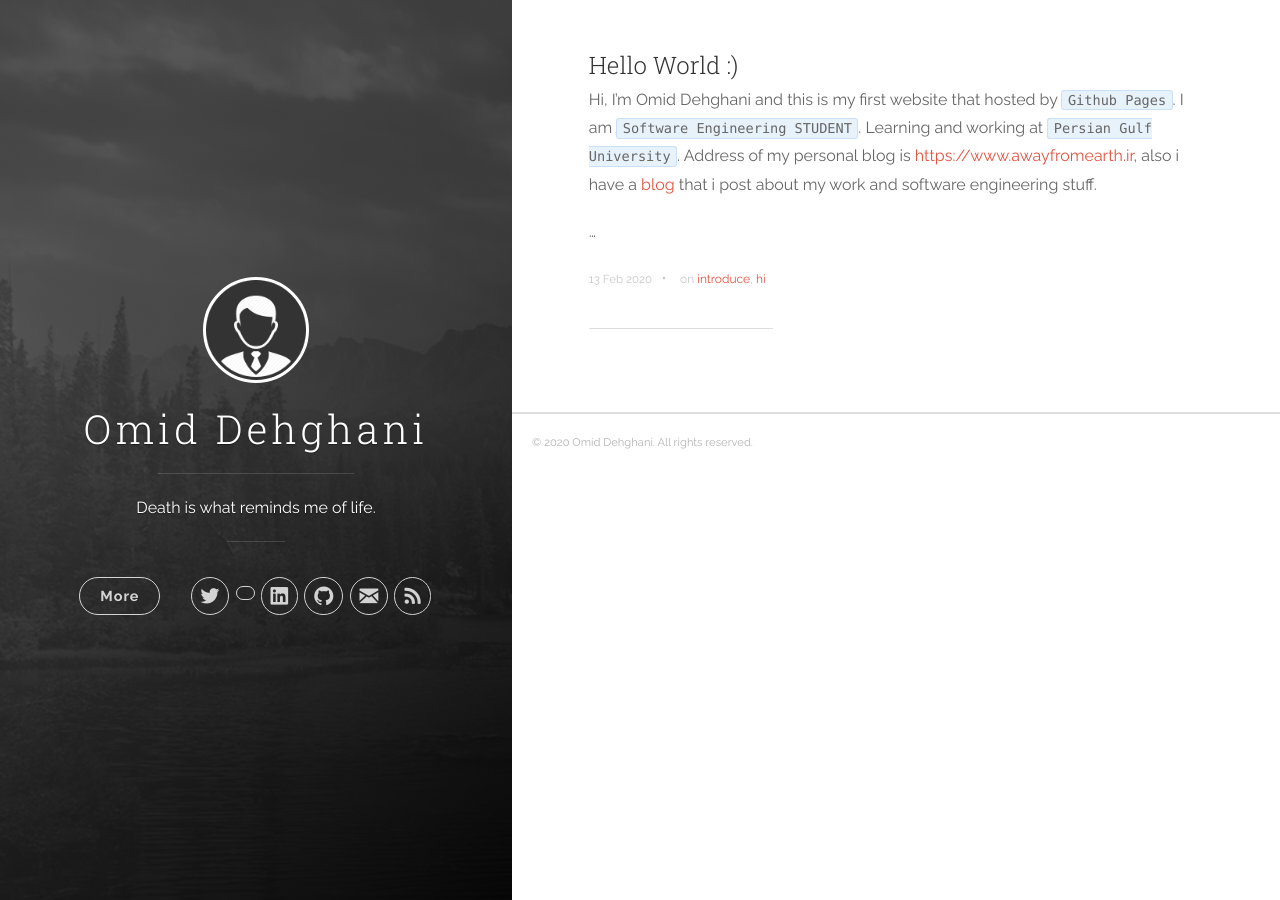
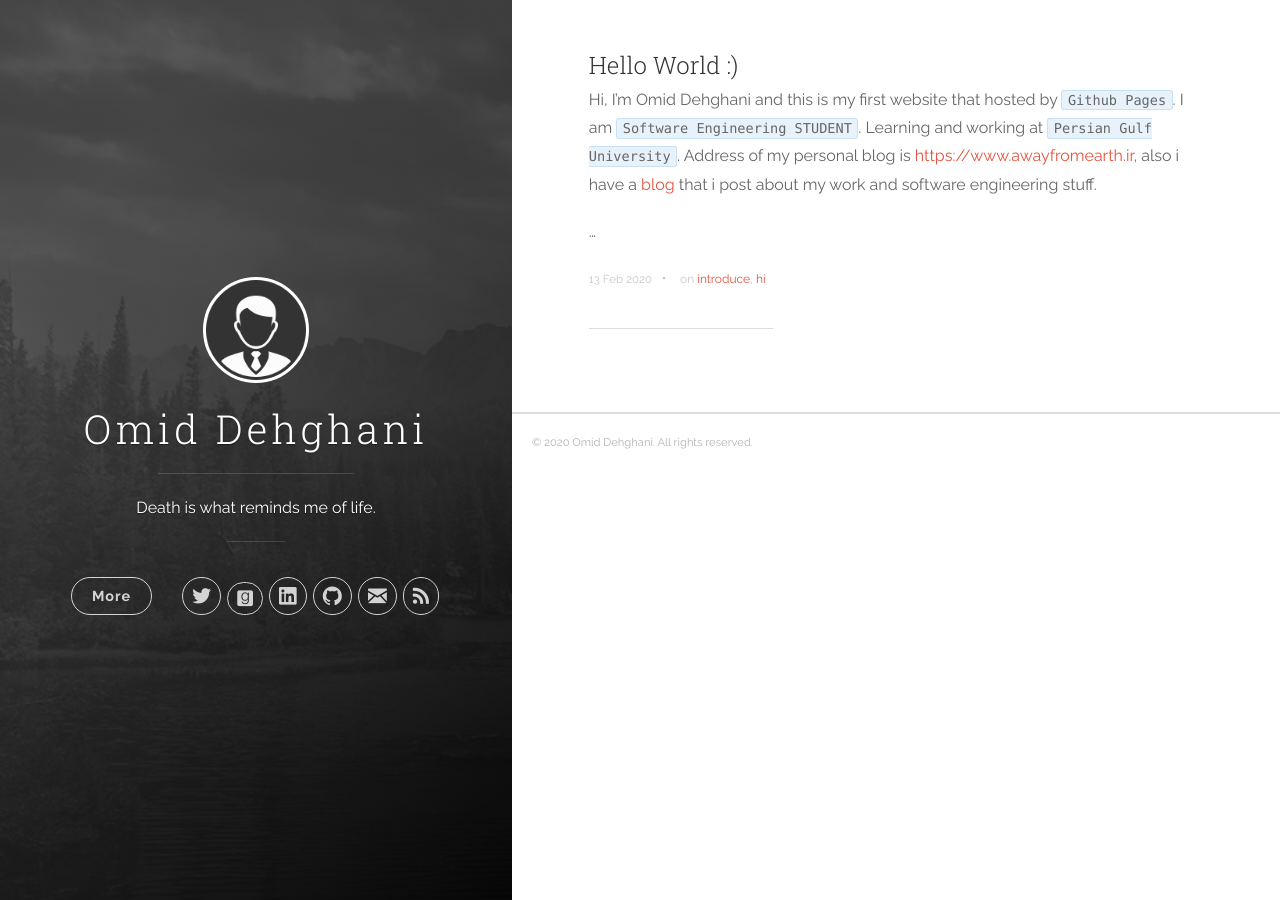
Before and after one commit to guftall/dehghaniomid.github.io, a Jekyll site: the page built from index.html, in a window 1280 px wide. Built offline with Jekyll 4.4.1, drawn with Linux system fonts in a browser that asks for light colours; nearby versions of some CDN libraries; the list of posts is cut into pages by our own code.

Commit message:
add full css

```diff
--- a/_includes/head.html
+++ b/_includes/head.html
@@ -49,7 +49,7 @@
   <meta name="theme-color" content="#ffffff">
 
   <link rel="stylesheet" href="{{ site.baseurl }}/css/main.css?{{site.time | date: '%s%N'}}">
-  <link rel="stylesheet" href="https://cdnjs.cloudflare.com/ajax/libs/font-awesome/5.13.0/css/brands.min.css">
+  <link rel="stylesheet" href="https://cdnjs.cloudflare.com/ajax/libs/font-awesome/5.13.0/css/all.min.css">
   <link rel="canonical" href="{% if page.canonical %}{{ page.canonical }}{% else %}{{ page.url | replace:'index.html','' | prepend: site.baseurl | prepend: site.url }}{% endif %}">
   <link rel="alternate" type="application/rss+xml" title="{{ site.title }}" href="{{ site.baseurl }}/feed.xml">
 </head>
```
